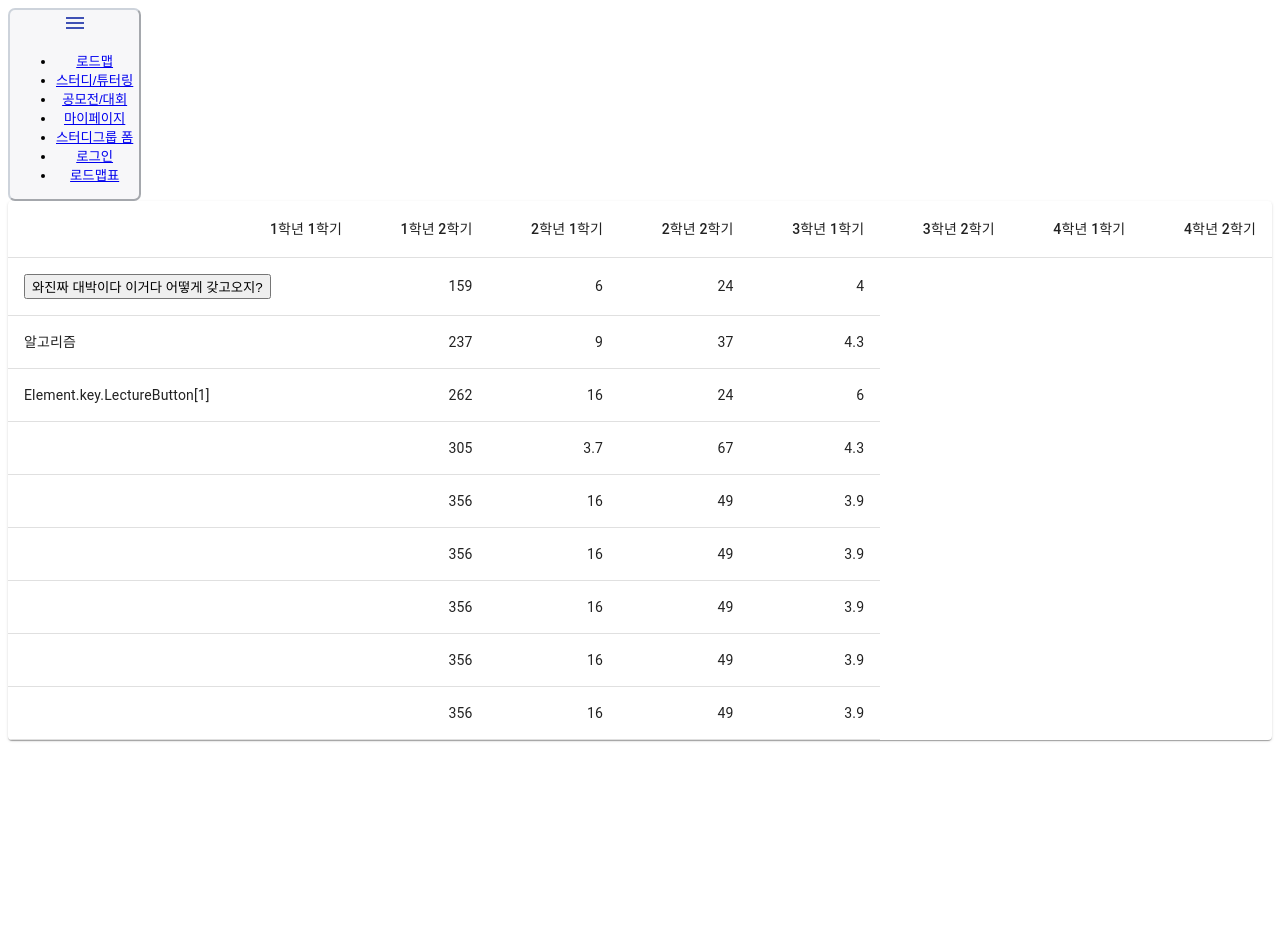
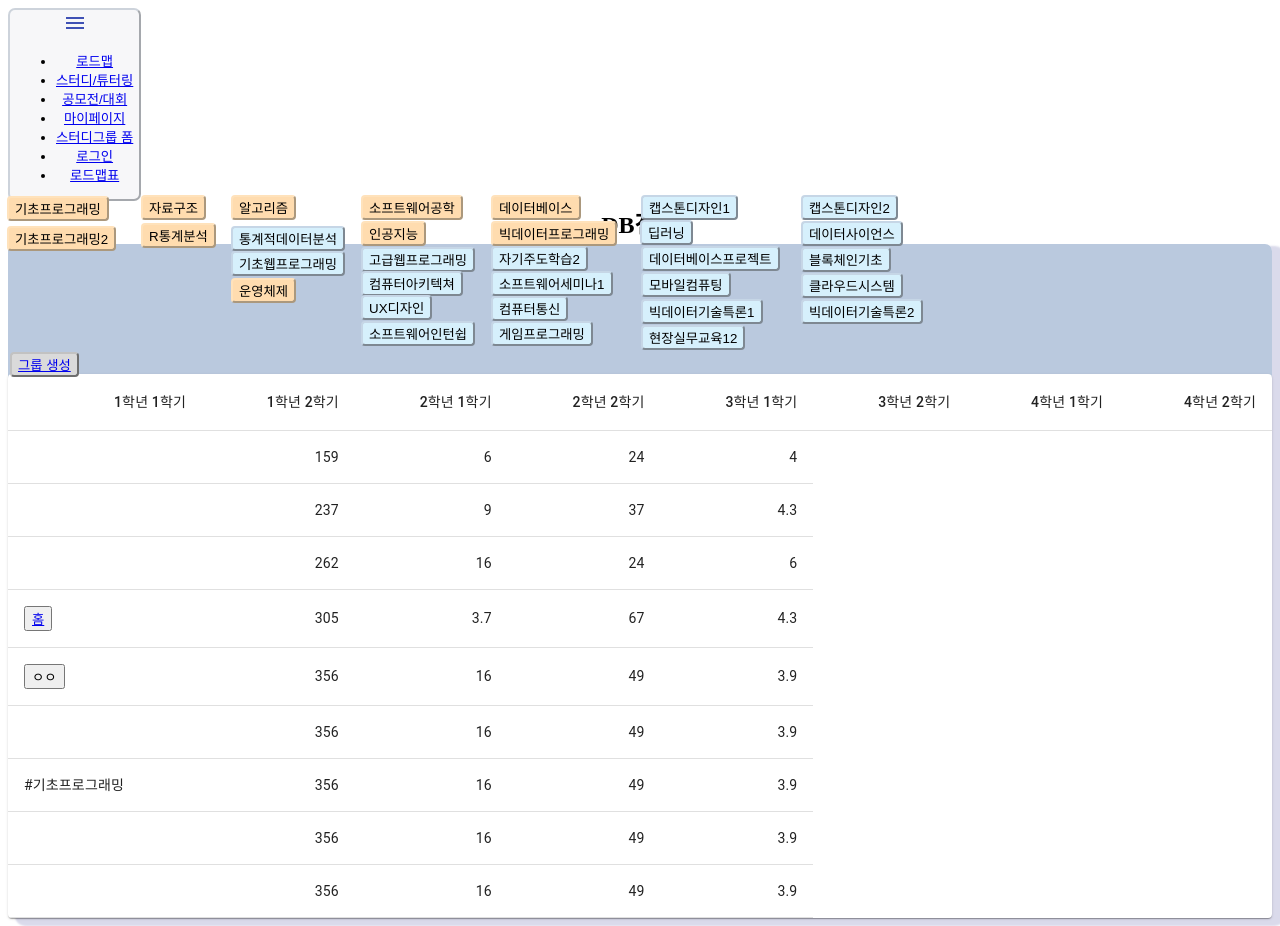
Before and after one commit to dj-1087/mytm, a React (Create React App) app: page /#/components/roadmap/p in a window 1280 px wide. Before the commit the page ends 800 px from the top, so only its background shows below. Built offline with nearby package versions, Linux system fonts and the light colour scheme; no server answers.

Commit message:
해수1107

```diff
--- a/src/components/Navigation.js
+++ b/src/components/Navigation.js
@@ -3,7 +3,6 @@ import { HashRouter as Router, Link } from "react-router-dom";
 import MenuIcon from '@material-ui/icons/Menu';
 import Profile from "routes/Profile";
 import LogOut from "routes/LogOut";
-
 
 //메뉴
 const Navigation = (isLoggedIn, userObj) => {
@@ -31,7 +30,7 @@ const Navigation = (isLoggedIn, userObj) => {
           ):(
             <li><Link to="/"><LogOut /></Link></li>
           )}
-          <li><Link to="/components/roadmap/L.html">로드맵표</Link></li>
+          <li><Link to="/components/roadmap/lectures">로드맵표</Link></li>
         </ul>
         </button>
       </Router>
--- a/src/components/Router.js
+++ b/src/components/Router.js
@@ -12,7 +12,8 @@ import StudyGroupForm from "components/group/StudyGroupForm";
 import LectureButton from "components/roadmap/LectureButton";
 import Table from "components/group/InLB";
 import Auth from "routes/Auth"
-import BasicTable from "components/roadmap/p";
+import BasicTable from "components/roadmap/LectureButton";
+import buttons from "components/roadmap/LectureButton";
 
 //경로
 const AppRouter = ({ refreshUser, isLoggedIn, userObj }) => {
@@ -21,7 +22,7 @@ const AppRouter = ({ refreshUser, isLoggedIn, userObj }) => {
         <Navigation isLoggedIn={isLoggedIn, userObj} />
       <Switch>
         <Route path="/" exact={true} component={Home}>Home</Route>
-        <Route path="/components/roadmap/lectures" exact={true} component={LectureButton}></Route>
+        <Route path="/components/roadmap/lectures" exact={true} component={LectureButton,BasicTable,buttons}></Route>
         <Route path="/components/group/InLB" exact={true} component={Table}></Route>
         <Route path={`/studygrouplist/group/:group_lecture`} exact={true} component={StudyGroupList}></Route>
         <Route path={`/studygrouplist/group_name/:group_name`} exact={true} component={Detail}></Route>
@@ -31,6 +32,7 @@ const AppRouter = ({ refreshUser, isLoggedIn, userObj }) => {
         <Route path="/sample_form" exact={true} component={StudyGroupForm}></Route>
         <Route path="/components/roadmap/p" exact={true} component={BasicTable}></Route>
         <Route path="/login" exact={true} component={Auth}></Route>
+
       </Switch>
     </Router>
   );
--- a/src/components/roadmap/LectureButton.js
+++ b/src/components/roadmap/LectureButton.js
@@ -1,79 +1,115 @@
-// 노마드 nwitt 파일 수정 중 --
-//import { dbService } from "fbase";
 import React from "react";
 import { HashRouter as Router, Link } from "react-router-dom";
 import { elements } from "components/roadmap/lectures"
 import InLB from "components/group/InLB";
 
-// 튜터링 모여있는 테이블 만들기 --> 전공 필수, 전공 선택 강좌 31개 DT만
+import { makeStyles } from '@material-ui/core/styles';
+import Table from '@material-ui/core/Table';
+import TableBody from '@material-ui/core/TableBody';
+import TableCell from '@material-ui/core/TableCell';
+import TableContainer from '@material-ui/core/TableContainer';
+import TableHead from '@material-ui/core/TableHead';
+import TableRow from '@material-ui/core/TableRow';
+import Paper from '@material-ui/core/Paper';
 
+ export const LectureButton = () => {
+  const a = document.getElementById("자료구조")
 
-// 알고리즘 선택 시 알고리즘 튜터링 모여있는 페이지 따로만들어? ㄴㄴ 빈 페이지에 강좌명==버튼이름인 모임만 나오게
-//const buttons = [];
+  const buttons = [];
+  const lectures = elements.map((lectures) => (lectures.name));
 
-      ////  var key = keyArr[i];
-      //lect[key] = lect[i];
-      export const LectureButton = () => {
-  const lectures = elements.map((lectures) => (lectures.name));
   const mkButton = (lectures) => {
-    const buttons = [];
-
     for (let index = 0; index < lectures.length; index++) {
-
-      const group_lecture = lectures[index];
+       const group_lecture = lectures[index];
        const button = <Link to={{
         pathname: `/studygrouplist/group/${group_lecture}`,
         state: {group_lecture, userObj: null}
       }}>
+        <button id ={group_lecture} >{group_lecture}</button>
+      </Link>;
+     buttons.push(button);
+    }
+    return(buttons)
 
 
-        <button id ={group_lecture} name = 'j'>{group_lecture}</button>
+          }
 
-      </Link>;
-      buttons.push(button);
-    }
-   return (buttons)
+          const useStyles = makeStyles({
+            table: {
+              minWidth: 650,
+            },
+          } );
+          //(mkButton.Element[button])
+         // id(#'')}
+          function createData(name, calories, fat, carbs, protein) {
+            return { name, calories, fat, carbs, protein };
+          }
 
-  }
+          const rows= [
+
+            createData('', 159, 6.0, 24, 4.0),
+            createData('', 237, 9.0, 37, 4.3),
+            createData(buttons.includes('#자료구조'), 262, 16.0, 24, 6.0),
+            createData(<button ><Link to = '/' >홈</Link></button>, 305, 3.7, 67, 4.3),
+            createData(<button >ㅇㅇ</button>, 356, 16.0, 49, 3.9),
+            createData('', 356, 16.0, 49, 3.9),
+            createData('#기초프로그래밍', 356, 16.0, 49, 3.9),
+            createData((a), 356, 16.0, 49, 3.9),
+            createData(buttons.item, 356, 16.0, 49, 3.9),
+          ];
+
+          function BasicTable() {
+
+          const classes = useStyles();
+            //var name_by_id = document.getElementById("기초프로그래밍").getAttribute('name');
+          return (
+            <TableContainer component={Paper}>
+              <Table className={classes.table} aria-label="simple table">
+                <TableHead>
+                  <TableRow>
+                    <TableCell align="right">1학년 1학기</TableCell>
+                    <TableCell align="right">1학년 2학기</TableCell>
+                    <TableCell align="right">2학년 1학기</TableCell>
+                    <TableCell align="right">2학년 2학기</TableCell>
+                    <TableCell align="right">3학년 1학기</TableCell>
+                    <TableCell align="right">3학년 2학기</TableCell>
+                    <TableCell align="right">4학년 1학기</TableCell>
+                    <TableCell align="right">4학년 2학기</TableCell>
+                  </TableRow>
+                </TableHead>
+                <TableBody>
+
+                  {rows.map((row) => (
+                    <TableRow key={row.name}>
+                      <TableCell component="th" scope="row">
+                        {row.name}
+                      </TableCell>
+                      <TableCell align="right">{row.calories}</TableCell>
+                      <TableCell align="right">{row.fat}</TableCell>
+                      <TableCell align="right">{row.carbs}</TableCell>
+                      <TableCell align="right">{row.protein}</TableCell>
+                    </TableRow>
+                  ))}
+                </TableBody>
+              </Table>
+            </TableContainer>
+
+          );
+
+        }
 
 
-  /* for (let index = 0; index < lectures.length; index++) {
-      if(학년[index]=="1학년" && classes[index]=="전필"){
-        const button = <Link to="/components/group/InLB"><button id = {lectures[index]}>{lectures[index]}</button></Link>;
-        buttons.push(button);
-      }else if(학년[index]=="2학년" && classes[index]=="전필"){
-        const button = <Link to="/components/group/InLB"><button id ='이학년전필'>{lectures[index]}</button></Link>;
-        buttons.push(button);
-      }else if(학년[index]=="2학년" && classes[index]=="전선"){
-        const button = <Link to="/components/group/InLB"><button id ='이학년전선'>{lectures[index]}</button></Link>;
-        buttons.push(button);
-      }else if(학년[index]=="3학년" && classes[index]=="전필"){
-        const button = <Link to="/components/group/InLB"><button id ='삼학년전필'>{lectures[index]}</button></Link>;
-        buttons.push(button);
-      }else if(학년[index]=="3학년" && classes[index]=="전선"){
-        const button = <Link to="/components/group/InLB"><button id ='삼학년전선'>{lectures[index]}</button></Link>;
-        buttons.push(button);
-      }else if(학년[index]=="4학년" && classes[index]=="전선"){
-        const button = <Link to="/components/group/InLB"><button id ='사학년전선'>{lectures[index]}</button></Link>;
-        buttons.push(button);
-      }
-    }*/
-    /*for (let index = 0; index < lectures.length; index++) {
-      if(classes[index]=="전필"){
-        const button = <Link to="/components/group/InLB"><button id ='전필'>{lectures[index]}</button></Link>;
-        buttons.push(button);
-      }else{
-        const button = <Link to="/components/group/InLB"><button id ='전공선택'>{lectures[index]}</button></Link>;
-        buttons.push(button);
-      }
-    }*/
 
   return(
     <>
     <h2 id ='전공타이틀'>DB전공</h2>
-
     <div className='DB전공'>
         {mkButton(lectures)}
+        {BasicTable()}
+        {a}
+
+
+
     </div>
 
     <div>
@@ -85,10 +121,7 @@ import InLB from "components/group/InLB";
   );
 
 
-};
 
-
-// 링크 ㄴㅁ어가는거 봤으니까 스터디 그룹 폼을 DB에 저장 DB에서 특정 데이터를 반환 하는 것 구현
-
+  };
 
 export default LectureButton;
--- a/src/components/roadmap/p.js
+++ b/src/components/roadmap/p.js
@@ -1,4 +1,6 @@
 import React from 'react';
+import { HashRouter as Router, Link } from "react-router-dom";
+import { elements } from "components/roadmap/lectures"
 import { makeStyles } from '@material-ui/core/styles';
 import Table from '@material-ui/core/Table';
 import TableBody from '@material-ui/core/TableBody';
@@ -7,40 +9,9 @@ import TableContainer from '@material-ui/core/TableContainer';
 import TableHead from '@material-ui/core/TableHead';
 import TableRow from '@material-ui/core/TableRow';
 import Paper from '@material-ui/core/Paper';
-import { HashRouter as Router, Link } from "react-router-dom";
-import { elements } from "components/roadmap/lectures"
+import LectureButton from "components/roadmap/LectureButton";
 import InLB from "components/group/InLB";
-
 //import { LectureButton } from 'components/roadmap/LectureButton.js';
-
-//let val = LectureButton();
-//Object.LectureButton.button(#알고리즘)
-//let j = Element.key(lec)
-//document.getElementsById('알고리즘')[0]
-
-
-
-
-
- const LectureButton = () => {
-  const lectures = elements.map((lectures) => (lectures.name));
-  const mkButton = (lectures) => {
-    const buttons = [];
-
-    for (let index = 0; index < lectures.length; index++) {
-
-      const group_lecture = lectures[index];
-       const button = <Link to={{
-        pathname: `/studygrouplist/group/${group_lecture}`,
-        state: {group_lecture, userObj: null}
-      }}>
-        <button id ={group_lecture} name = 'j'>{group_lecture}</button>
-
-      </Link>;
-      buttons.push(button);
-    } }}
-
-
 
 const useStyles = makeStyles({
   table: {
@@ -52,22 +23,23 @@ function createData(name, calories, fat, carbs, protein) {
   return { name, calories, fat, carbs, protein };
 }
 
+
+
 const rows = [
-
   createData(<button>와진짜 대박이다 이거다 어떻게 갖고오지?</button>, 159, 6.0, 24, 4.0),
   createData('알고리즘', 237, 9.0, 37, 4.3),
-  createData('Element.key.LectureButton[1]', 262, 16.0, 24, 6.0),
-  createData('', 305, 3.7, 67, 4.3),
+  createData("Element.LectureButton.buttons()", 262, 16.0, 24, 6.0),
+  createData('LectureButton.button[this.#자료구조]', 305, 3.7, 67, 4.3),
   createData('', 356, 16.0, 49, 3.9),
-  createData('', 356, 16.0, 49, 3.9),
+  createData("(#알고리즘').attr(#알고리즘)", 356, 16.0, 49, 3.9),
   createData('', 356, 16.0, 49, 3.9),
   createData('', 356, 16.0, 49, 3.9),
   createData('', 356, 16.0, 49, 3.9),
 ];
 
+
 export default function BasicTable() {
   const classes = useStyles();
-  LectureButton()
   //var name_by_id = document.getElementById("기초프로그래밍").getAttribute('name');
 return (
   <TableContainer component={Paper}>
--- a/src/styles.css
+++ b/src/styles.css
@@ -12,7 +12,7 @@
   margin: 4px;
 }
 /*박스크게 그릴때 bottom쓰기*/
-/*.DB전공 {
+.DB전공 {
   position: relative;
   background-color: rgba(149, 172, 204, 0.651);
   border-radius: 7px;
@@ -319,7 +319,7 @@
   position: fixed;
   left: 8px;
   top: 350px;
-}*/
+}
 /*전공버틀들 끝*/
 
 /*StudyGropForm*/
```
Also changed, not shown: src/components/roadmap/ㅣ.html (+136 -15 lines), src/routes/Home.js (+25 -1 lines). Lines whose indentation alone changed are shown as unchanged.
